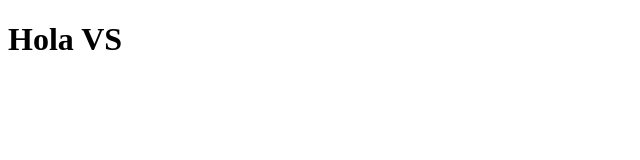
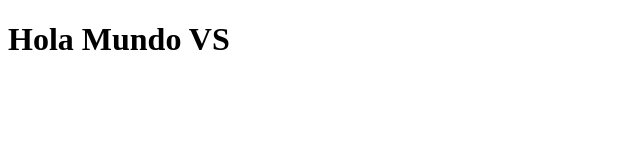
Before and after one commit to elr1chy/ejemplo2.github.io, a plain HTML site: page index.html in a window 1280 px wide. Shown: the whole page, without its empty margins (0-640 px from the left). Drawn offline with Linux system fonts and the light colour scheme.

Commit message:
version 2

```diff
--- a/index.html
+++ b/index.html
@@ -6,6 +6,6 @@
     <title>Hecho en VS</title>
 </head>
 <body>
-    <h1>Hola VS</h1>
+    <h1>Hola Mundo VS</h1>
 </body>
 </html>
```
